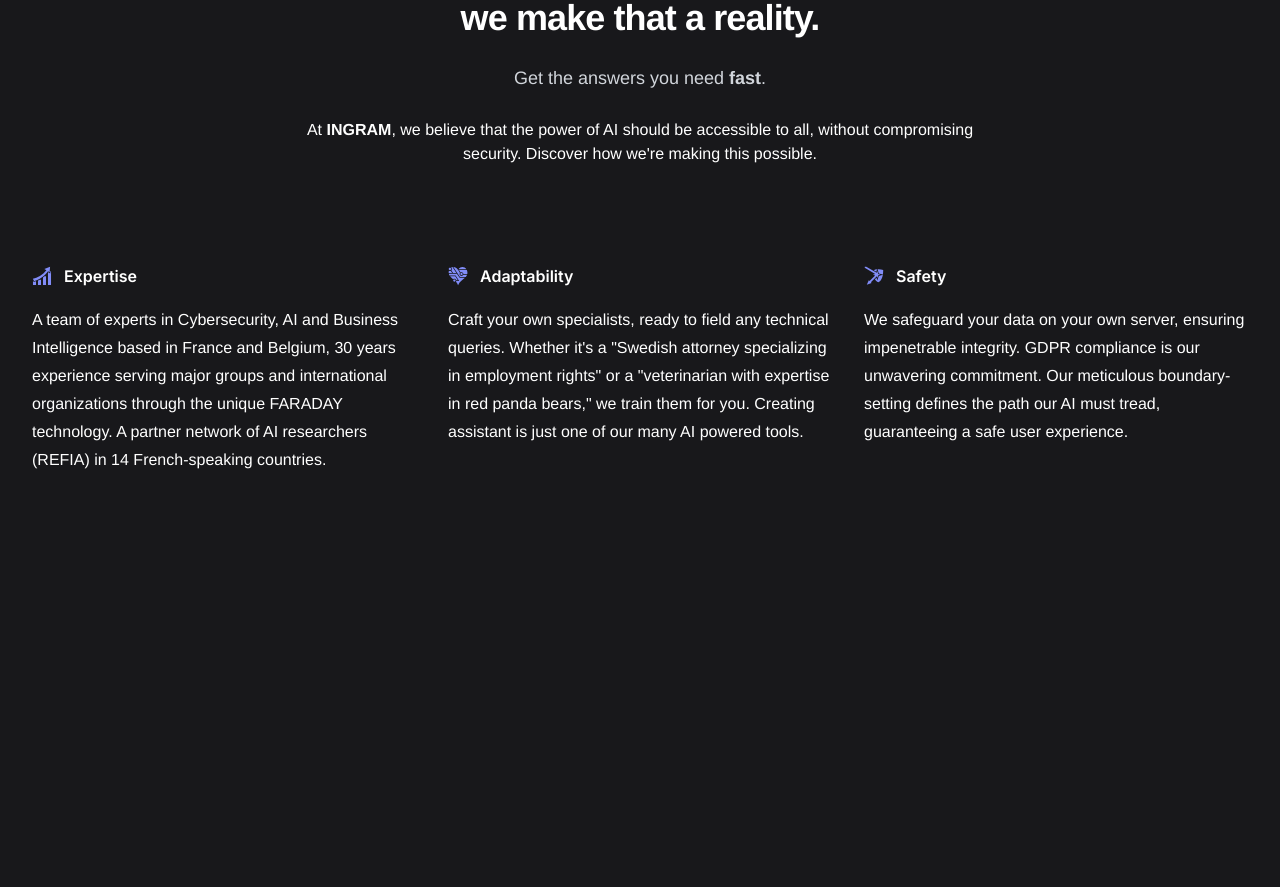
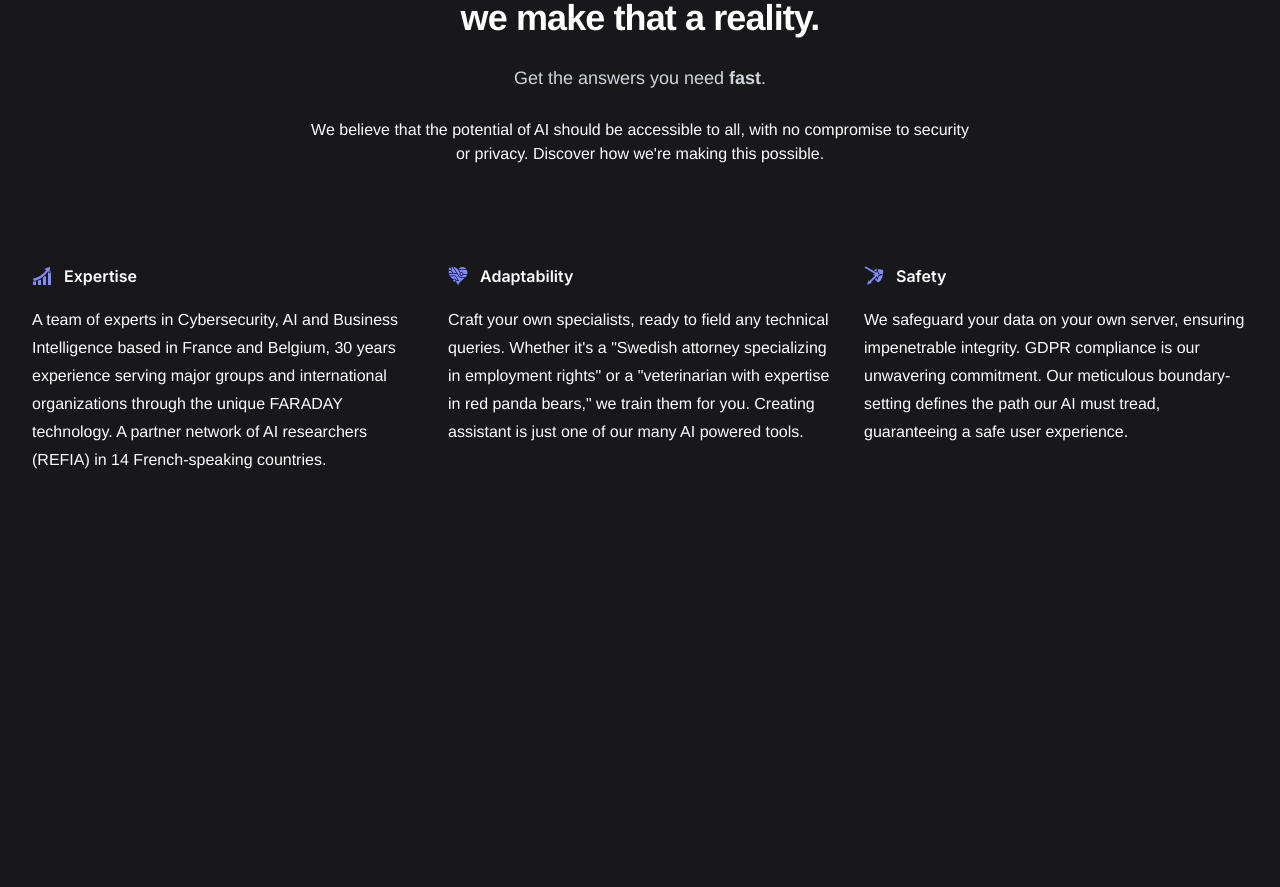
Before and after one commit to semlar/ingram.tech, a Next.js app: page / in a window 1280 px wide. Shown: the part 1068-1955 px from the top of the page. Built offline with nearby package versions, Linux system fonts and the light colour scheme.

Commit message:
Update some copy

```diff
--- a/src/app/(pages)/(home)/sections/Knowledge.tsx
+++ b/src/app/(pages)/(home)/sections/Knowledge.tsx
@@ -1,4 +1,3 @@
-import Image from "next/image";
 import {GiProgression, GiShieldReflect, GiTechnoHeart} from "react-icons/gi";
 
 const features = [
@@ -39,8 +38,8 @@
 					</p>
 					<br />
 					<p>
-						At <b>INGRAM</b>, we believe that the power of AI should be
-						accessible to all, without compromising security. Discover how
+						We believe that the potential of AI should be accessible to all,
+						with no compromise to security or privacy. Discover how
 						we&apos;re making this possible.
 					</p>
 				</div>
```
